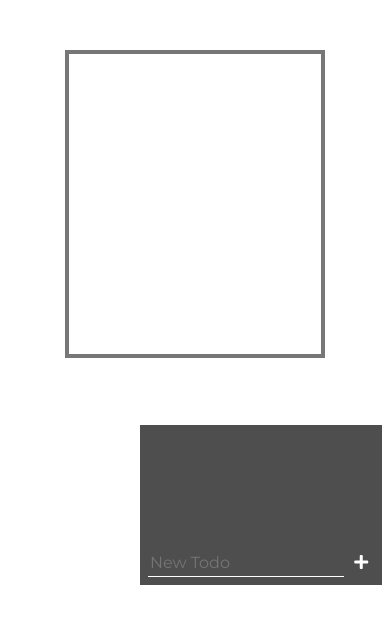
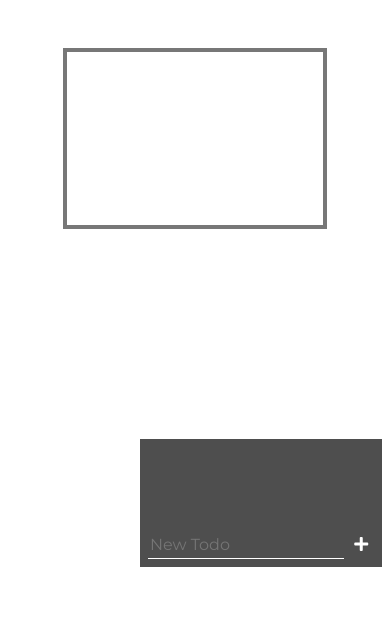
Before and after one commit to GeraxSotelo/Inspire, a plain HTML site: page index.html in a window 390 px wide. Drawn offline with nearby package versions, Linux system fonts and the light colour scheme; some packages are replaced by stand-ins of ours; no server answers; a script that the page names is missing.

Commit message:
Changed styling for mobile view

```diff
--- a/assets/css/style.css
+++ b/assets/css/style.css
@@ -98,3 +98,34 @@ main {
   color: red;
   font-size: 2em;
 }
+
+@media only screen and (max-width: 576px) {
+  .clock-container {
+    padding: 1em;
+  }
+  .clock-border {
+    outline: 4px solid #777;
+    outline-offset: -52px;
+    border: 44px solid transparent;
+    border-width: 40px 15px 70px 70px;
+  }
+  #greeting {
+    font-size: 2em;
+  }
+  #todos {
+    font-size: 0.85em;
+  }
+  #todo-count {
+    font-size: 0.75em;
+  }
+  .todo-list-container {
+    min-height: 8em;
+    bottom: 4%;
+  }
+  #quote h4 {
+    font-size: 1em;
+  }
+  .author {
+    font-size: 0.75em;
+  }
+}
```
